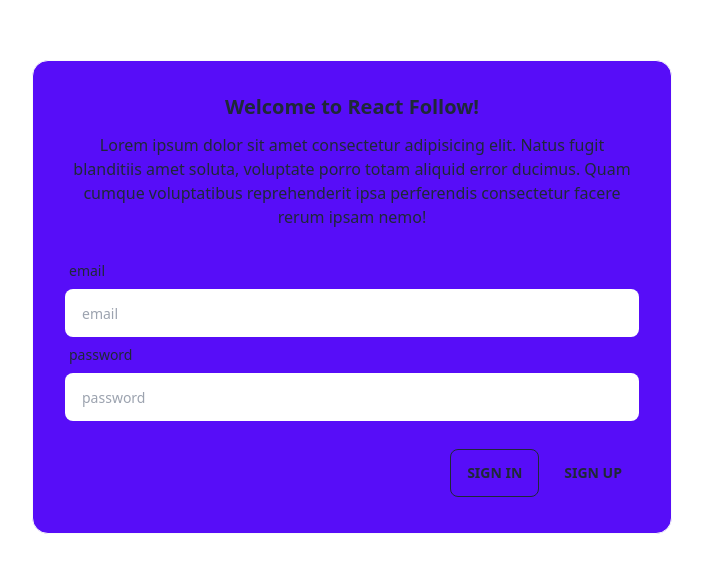
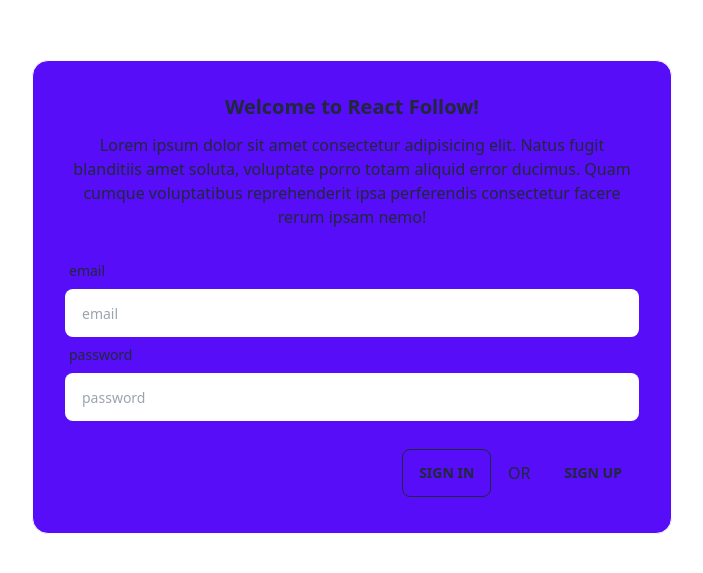
Before and after one commit to murakamiren/react-following, a React (Create React App) app: page /signin in a window 1280 px wide. Shown: the part 103-676 px from the top of the page, without its empty margins (288-991 px from the left). Built offline with nearby package versions, Linux system fonts and the light colour scheme; no server answers.

Commit message:
add divider

```diff
--- a/src/components/Forms/SignInForm.tsx
+++ b/src/components/Forms/SignInForm.tsx
@@ -43,6 +43,7 @@
 			<input type="password" name="password" className="input" placeholder="password" onChange={handlePs} />
 			<div className="card-actions justify-end">
 				<button className="btn btn-outline">SIGN IN</button>
+				<div className="divider divider-vertical">OR</div>
 				<Link to="/signup">
 					<button className="btn btn-ghost">SIGN UP</button>
 				</Link>
--- a/tailwind.config.js
+++ b/tailwind.config.js
@@ -1,4 +1,5 @@
 module.exports = {
+	mode: "jit",
 	purge: ["./src/**/*.{js,jsx,ts,tsx}", "./public/index.html"],
 	darkMode: false, // or 'media' or 'class'
 	theme: {
```
